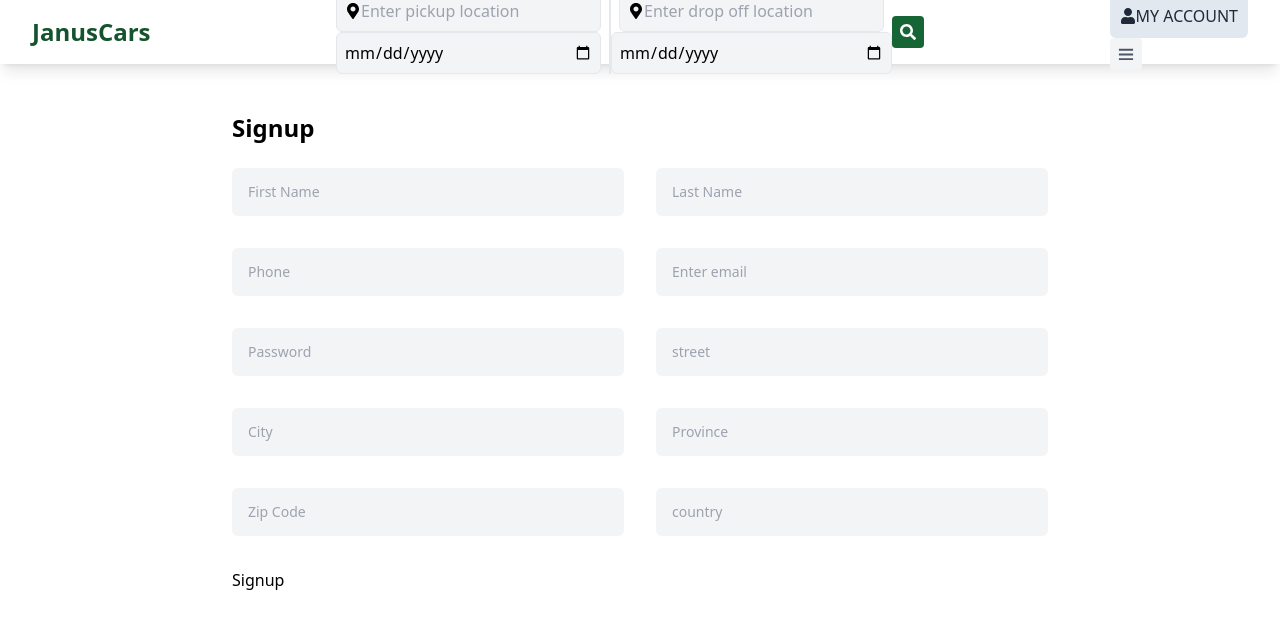
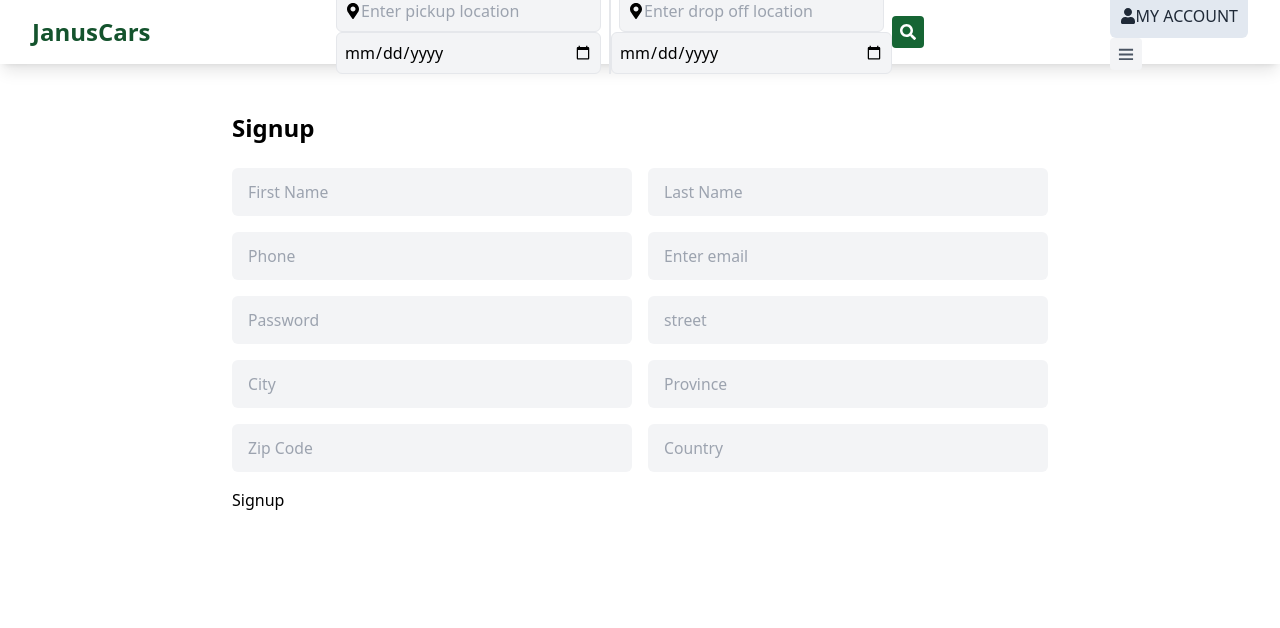
Before and after one commit to KnightMphande/projectJanus, a React (Vite) app in the folder client/: page /signup in a window 1280 px wide. Shown: the top 628 px of the page. Built offline with nearby package versions, Linux system fonts and the light colour scheme.

Commit message:
register functionality, react-toastify

```diff
--- a/client/package.json
+++ b/client/package.json
@@ -13,7 +13,8 @@
     "react": "^18.3.1",
     "react-dom": "^18.3.1",
     "react-icons": "^5.3.0",
-    "react-router-dom": "^6.26.2"
+    "react-router-dom": "^6.26.2",
+    "react-toastify": "^10.0.5"
   },
   "devDependencies": {
     "@eslint/js": "^9.9.0",
--- a/client/src/App.jsx
+++ b/client/src/App.jsx
@@ -1,7 +1,8 @@
 import { BrowserRouter, Route, Routes } from "react-router-dom";
-import Header from "./components/header/Header";
 import Home from "./pages/home/Home";
 import Signup from "./pages/signup/Signup";
+import { ToastContainer, Bounce } from 'react-toastify';
+import 'react-toastify/dist/ReactToastify.css';
 
 export default function App() {
   return (
@@ -10,6 +11,21 @@ export default function App() {
         <Route path="/" element={<Home />} />
         <Route path="/signup" element={<Signup />} />
       </Routes>
+
+      {/* Toast container */}
+      <ToastContainer
+        position="top-center"
+        autoClose={4000}
+        hideProgressBar={false}
+        newestOnTop={false}
+        closeOnClick
+        rtl={false}
+        pauseOnFocusLoss
+        draggable
+        pauseOnHover
+        theme="dark"
+        transition={Bounce}
+      />
     </BrowserRouter>
   )
 }
--- a/client/src/pages/signup/Signup.jsx
+++ b/client/src/pages/signup/Signup.jsx
@@ -1,13 +1,71 @@
+import { useState } from "react";
 import Header from "../../components/header/Header";
 import styles from "./Signup.module.scss";
+import { toast } from "react-toastify";
+import { useNavigate } from "react-router-dom";
 
 export default function Signup() {
+    const [formData, setFormData] = useState({
+        firstName: "",
+        lastName: "",
+        phone: "",
+        email: "",
+        password: "",
+        street: "",
+        city: "",
+        province: "",
+        zipCode: "",
+        country: ""
+      });
+
+      const navigate = useNavigate();
+
+    // Handle change
+    const handleChange = (e) => {
+        const { name, value } = e.target;
+
+        setFormData((prevData) => ({
+            ...prevData,
+            [name]: value
+        }));
+    }
+
+    // Handle submit
+    const handleSubmit = async (e) => {
+        e.preventDefault();
+
+        try {
+            const response = await fetch('/api/auth/register', {
+                method: "POST",
+                headers: {
+                    "Content-Type": "application/json"
+                },
+                body: JSON.stringify(formData)
+            });
+
+            const data = await response.json();
+            console.log(data);
+
+            if(!data.success) {
+                toast.error(data.error);
+                return;
+            }
+
+            toast.success(data.message);
+            navigate('/');
+
+        } catch (error) {
+            console.log(error);
+
+        }
+    }
+
     return (
         <section>
             <Header />
 
             <div className={styles.formContainer}>
-                <form className={styles.form}>
+                <form className={styles.form} onSubmit={handleSubmit}>
                     <h2 className={styles.heading}>Signup</h2>
                     <div className={styles.grid}>
                         {/* First name */}
@@ -15,7 +73,10 @@ export default function Signup() {
                             <input name="firstName"
                                 type="text"
                                 className={styles.input}
-                                placeholder="First Name" />
+                                placeholder="First Name"
+                                value={formData.firstName}
+                                onChange={handleChange}
+                                />
                         </div>
 
                         {/* Last name */}
@@ -23,7 +84,10 @@ export default function Signup() {
                             <input name="lastName"
                                 type="text"
                                 className={styles.input}
-                                placeholder="Last Name" />
+                                placeholder="Last Name"
+                                value={formData.lastName}
+                                onChange={handleChange}
+                                />
                         </div>
 
                         {/* Phone */}
@@ -31,7 +95,10 @@ export default function Signup() {
                             <input name="phone"
                                 type="text"
                                 className={styles.input}
-                                placeholder="Phone" />
+                                placeholder="Phone"
+                                value={formData.phone}
+                                onChange={handleChange}
+                                />
                         </div>
 
                         {/* email */}
@@ -39,7 +106,10 @@ export default function Signup() {
                             <input name="email"
                                 type="text"
                                 className={styles.input}
-                                placeholder="Enter email" />
+                                placeholder="Enter email"
+                                value={formData.email}
+                                onChange={handleChange}
+                                />
                         </div>
 
                         {/* Password */}
@@ -47,7 +117,10 @@ export default function Signup() {
                             <input name="password"
                                 type="password"
                                 className={styles.input}
-                                placeholder="Password" />
+                                placeholder="Password"
+                                value={formData.password}
+                                onChange={handleChange}
+                                />
                         </div>
 
                         {/* Street */}
@@ -55,7 +128,10 @@ export default function Signup() {
                             <input name="street"
                                 type="text"
                                 className={styles.input}
-                                placeholder="street" />
+                                placeholder="street"
+                                value={formData.street}
+                                onChange={handleChange}
+                                />
                         </div>
 
                         {/* City */}
@@ -63,7 +139,10 @@ export default function Signup() {
                             <input name="city"
                                 type="text"
                                 className={styles.input}
-                                placeholder="City" />
+                                placeholder="City"
+                                value={formData.city}
+                                onChange={handleChange}
+                                />
                         </div>
 
                         {/* Province */}
@@ -71,7 +150,10 @@ export default function Signup() {
                             <input name="province"
                                 type="text"
                                 className={styles.input}
-                                placeholder="Province" />
+                                placeholder="Province"
+                                value={formData.province}
+                                onChange={handleChange}
+                                />
                         </div>
 
                         {/* Zip code */}
@@ -79,7 +161,10 @@ export default function Signup() {
                             <input name="zipCode"
                                 type="text"
                                 className={styles.input}
-                                placeholder="Zip Code" />
+                                placeholder="Zip Code"
+                                value={formData.zipCode}
+                                onChange={handleChange}
+                                />
                         </div>
 
                         {/* Country */}
@@ -87,11 +172,14 @@ export default function Signup() {
                             <input name="country"
                                 type="text"
                                 className={styles.input}
-                                placeholder="country" />
+                                placeholder="Country"
+                                value={formData.country}
+                                onChange={handleChange}
+                                />
                         </div>
 
                         <div className="mt-4 ">
-                            <button type="button" className="py-2.5 px-10 text-sm font-semibold rounded-md text-white bg-green-600 hover:bg-green-700 focus:outline-none">
+                            <button type="submit" className="py-2.5 px-10 text-sm font-semibold rounded-md text-white bg-green-600 hover:bg-green-700 focus:outline-none">
                                 Signup
                             </button>
                         </div>
--- a/client/src/pages/signup/Signup.module.scss
+++ b/client/src/pages/signup/Signup.module.scss
@@ -25,7 +25,7 @@
       width: 100%;
       display: grid;
       grid-template-columns: repeat(1, minmax(0, 1fr));
-      gap: 2rem;
+      gap: 1rem;
 
       .input {
         --tw-bg-opacity: 1;
@@ -33,7 +33,7 @@
         width: 100%;
         --tw-text-opacity: 1;
         color: rgb(31 41 55 / var(--tw-text-opacity));
-        font-size: 0.875rem;
+        font-size: 0.983rem;
         line-height: 1.25rem;
         padding-left: 1rem;
         padding-right: 1rem;
--- a/client/vite.config.js
+++ b/client/vite.config.js
@@ -1,5 +1,5 @@
-import { defineConfig } from 'vite'
-import react from '@vitejs/plugin-react-swc'
+import { defineConfig } from "vite";
+import react from "@vitejs/plugin-react-swc";
 
 // https://vitejs.dev/config/
 export default defineConfig({
@@ -11,4 +11,12 @@ export default defineConfig({
       },
     },
   },
-})
+  server: {
+    proxy: {
+      "/api": {
+        target: "http://localhost:5000",
+        secure: false,
+      },
+    },
+  },
+});
```
Also changed, not shown: 1 other file (tests, documents, lock files or other folders).
